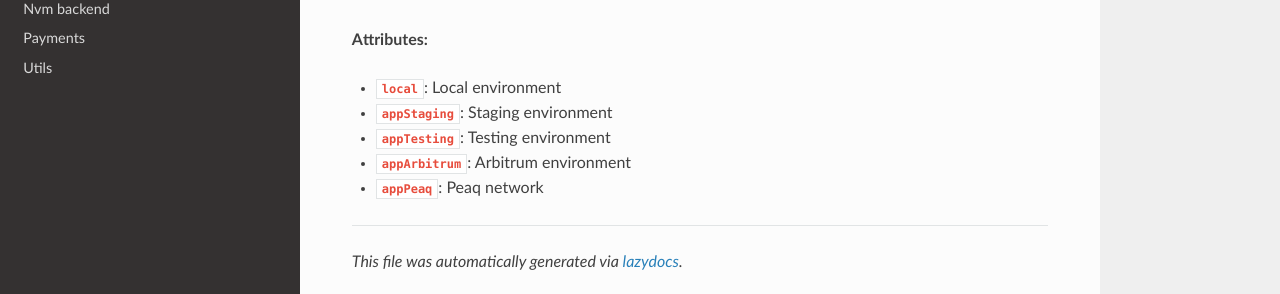
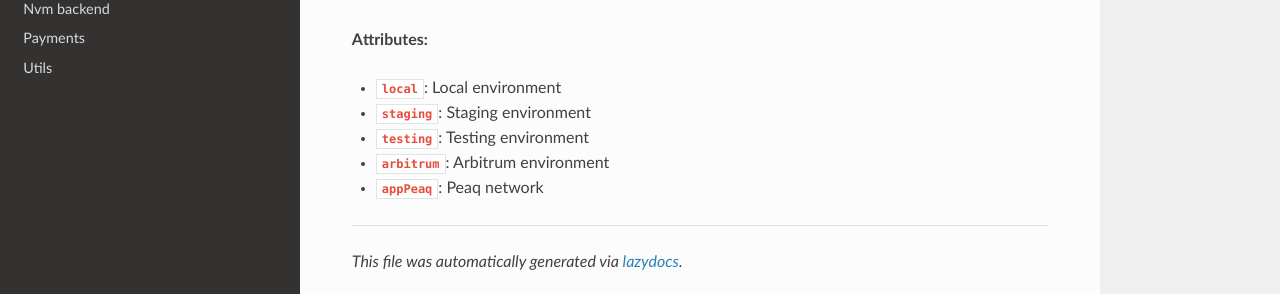
Before and after one commit to nevermined-io/payments-py, an MkDocs documentation site: the page built from docs/environments.md, in a window 1280 px wide. Shown: the part 261-555 px from the top of the page. Built offline with MkDocs 1.6.1, drawn with Linux system fonts in a browser that asks for light colours; nearby versions of some CDN libraries.

Commit message:
feat: update environments name

```diff
--- a/docs/environments.md
+++ b/docs/environments.md
@@ -21,9 +21,9 @@ Enum class to define the different environments
 **Attributes:**
 
  - <b>`local`</b>:  Local environment
- - <b>`appStaging`</b>:  Staging environment
- - <b>`appTesting`</b>:  Testing environment
- - <b>`appArbitrum`</b>:  Arbitrum environment
+ - <b>`staging`</b>:  Staging environment
+ - <b>`testing`</b>:  Testing environment
+ - <b>`arbitrum`</b>:  Arbitrum environment
  - <b>`appPeaq`</b>:  Peaq network
 
 
```
Also changed, not shown: README.md (+1 -1 lines), site/environments/index.html, site/index.html, site/search/search_index.json, 3 other files.
